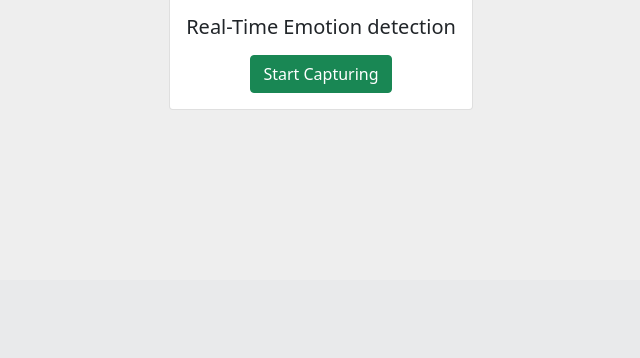
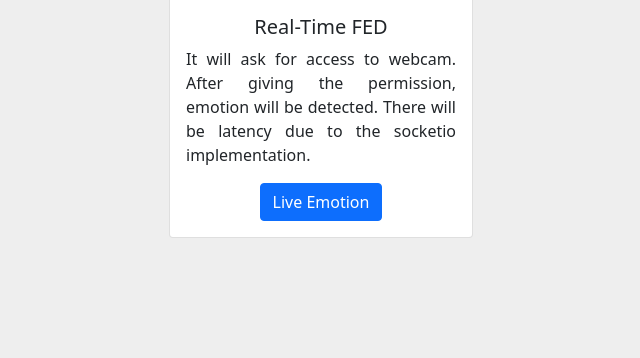
Before and after one commit to Donishjoy/Emotunes, a Flask app: page /dashboard in a window 1280 px wide. Shown: the part 520-878 px from the top of the page, without its empty margins (319-959 px from the left). Before the commit the page ends 629 px from the top, so only its background shows below. Run offline with Flask 3, Linux system fonts and the light colour scheme; a user stored in the database is signed in.

Commit message:
Update home.html
homepage created

```diff
--- a/templates/home.html
+++ b/templates/home.html
@@ -24,7 +24,7 @@
 
   <nav class="navbar navbar-expand-lg navbar-light bg-light">
     <div class="container-fluid">
-      <a class="navbar-brand" href="{{url_for('dashboard')}}">
+      <a class="navbar-brand" href="{{url_for('home')}}">
         <img class="img_logo" src="{{url_for('static',filename='eye.png')}}" alt="" srcset="">
         <span class="content_nav">
 
@@ -39,7 +39,7 @@
 
         <ul class="navbar-nav">
           <li class="nav-item">
-            <span style="color: green;font-size: medium;font-style: italic;">Welcome, {{ user.username }}</span>
+            <a class="btn btn-outline-primary" class="nav-link active" aria-current="page" href="{{url_for('feedback')}}">Feedback</a>
           </li>
         </ul>
 
@@ -55,9 +55,9 @@
             <div class="card" style="width: 19rem;">
               <img src="{{url_for('static',filename='RT.svg')}}"  alt="..." style="width: 100%; height: 15vw; object-fit: cover;">
               <div class="card-body">
-                <h5 class="card-title">Real-Time Emotion detection</h5>
-                <p class="card-text" style="text-align:justify"></p>
-                <a href="{{url_for( 'webcam')}} " class="btn btn-success btn_animation">Start Capturing</a>
+                <h5 class="card-title">Real-Time FED</h5>
+                <p class="card-text" style="text-align:justify">It will ask for access to webcam. After giving the permission, emotion will be detected. There will be latency due to the socketio implementation.</p>
+                <a href="{{url_for( 'webcam')}} " class="btn btn-primary btn_animation">Live Emotion</a>
               </div>
             </div>
           </div>
```
